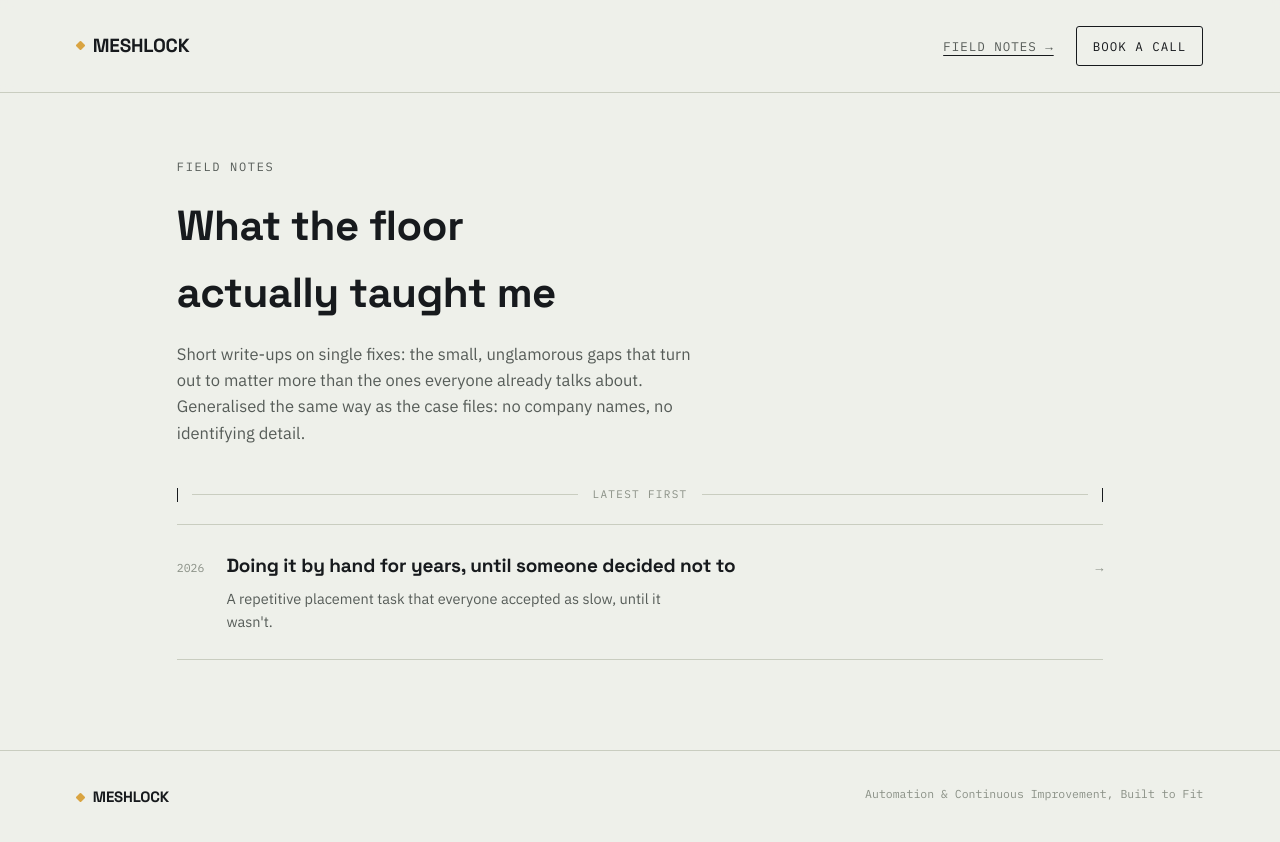
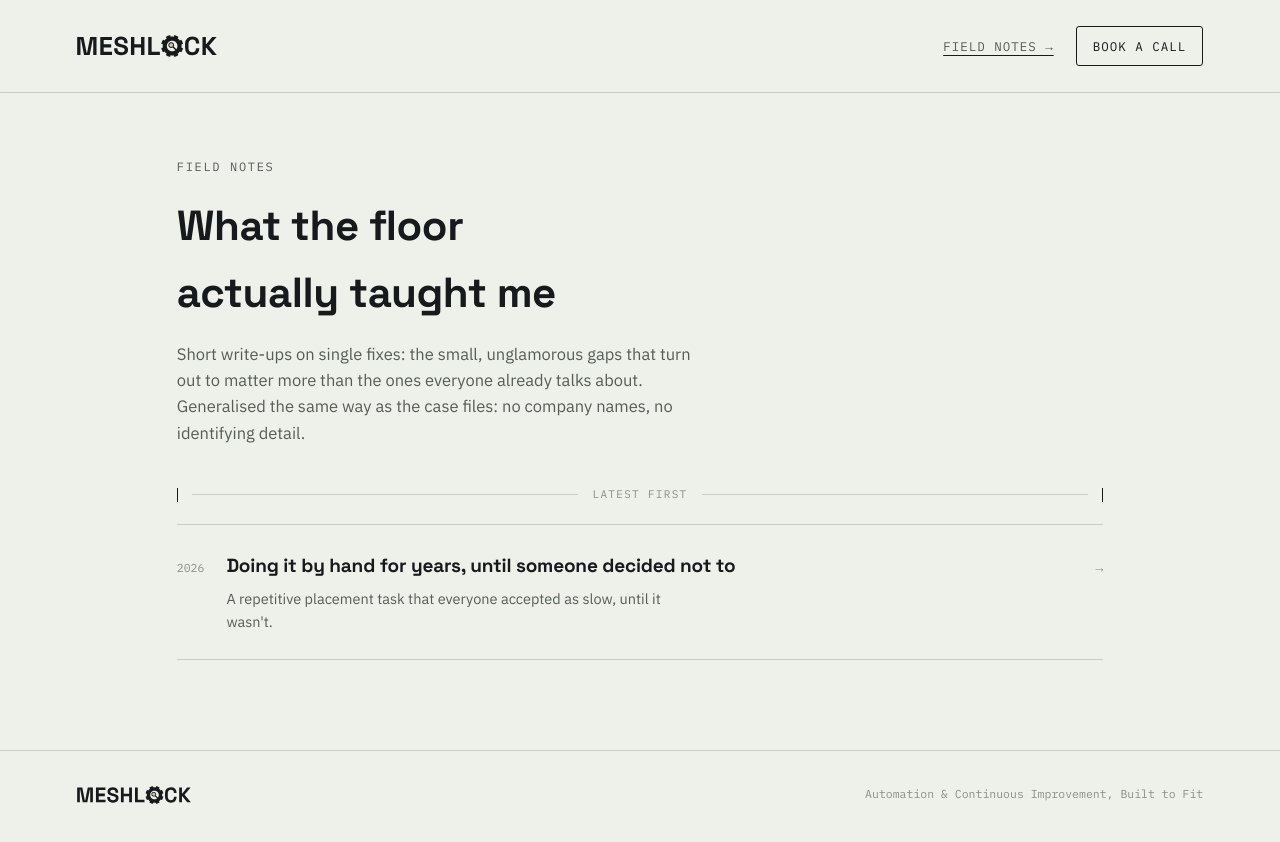
Before and after one commit to pojafek/meshlock, a plain HTML site: page notes/index.html in a window 1280 px wide. Drawn offline with Linux system fonts and the light colour scheme.

Commit message:
Add files via upload

```diff
--- a/assets/notes.css
+++ b/assets/notes.css
@@ -31,7 +31,7 @@ nav{
   border-bottom:1px solid var(--line);
 }
 .wordmark{font-family:'Space Grotesk',sans-serif; font-weight:700; font-size:19px; letter-spacing:-0.01em; display:flex; align-items:center; gap:9px; text-decoration:none; color:var(--ink);}
-.wordmark .dot{width:7px;height:7px;background:var(--amber); border-radius:1px; transform:rotate(45deg); flex:none;}
+.wordmark img{display:block; height:22px; width:auto;}
 .nav-links{display:flex; align-items:center; gap:22px;}
 .nav-link{font-family:'IBM Plex Mono',monospace; font-size:12.5px; text-transform:uppercase; letter-spacing:.08em; text-decoration:underline; text-decoration-color:var(--line-strong); text-underline-offset:4px; color:var(--ink-soft); white-space:nowrap;}
 @media (max-width:480px){
@@ -57,7 +57,7 @@ nav{
 .dim-divider span{font-family:'IBM Plex Mono',monospace; font-size:11px; letter-spacing:.12em; text-transform:uppercase; white-space:nowrap;}
 
 footer{padding:34px 6vw 40px; border-top:1px solid var(--line); display:flex; justify-content:space-between; flex-wrap:wrap; gap:12px;}
-footer .wordmark{font-size:15px;}
+footer .wordmark img{height:18px;}
 footer p{margin:0; font-family:'IBM Plex Mono',monospace; font-size:11.5px; color:var(--ink-faint);}
 
 /* ---------- NOTES INDEX ---------- */
--- a/notes/index.html
+++ b/notes/index.html
@@ -13,7 +13,7 @@
 <body>
 
 <nav>
-  <a class="wordmark" href="/"><span class="dot"></span>MESHLOCK</a>
+  <a class="wordmark" href="/"><img src="/assets/meshlock-wordmark.svg" alt="Meshlock" width="140" height="22"></a>
   <div class="nav-links">
     <a class="nav-link" href="/notes/">Field notes →</a>
     <a class="nav-cta" href="/#contact">Book a call</a>
@@ -49,7 +49,7 @@
 </section>
 
 <footer>
-  <a class="wordmark" href="/"><span class="dot"></span>MESHLOCK</a>
+  <a class="wordmark" href="/"><img src="/assets/meshlock-wordmark.svg" alt="Meshlock" width="115" height="18"></a>
   <p>Automation & Continuous Improvement, Built to Fit</p>
 </footer>
 
```
Also changed, not shown: index.html (+4 -4 lines), notes/doing-it-by-hand.html (+2 -2 lines), assets/meshlock-wordmark.svg (added).
